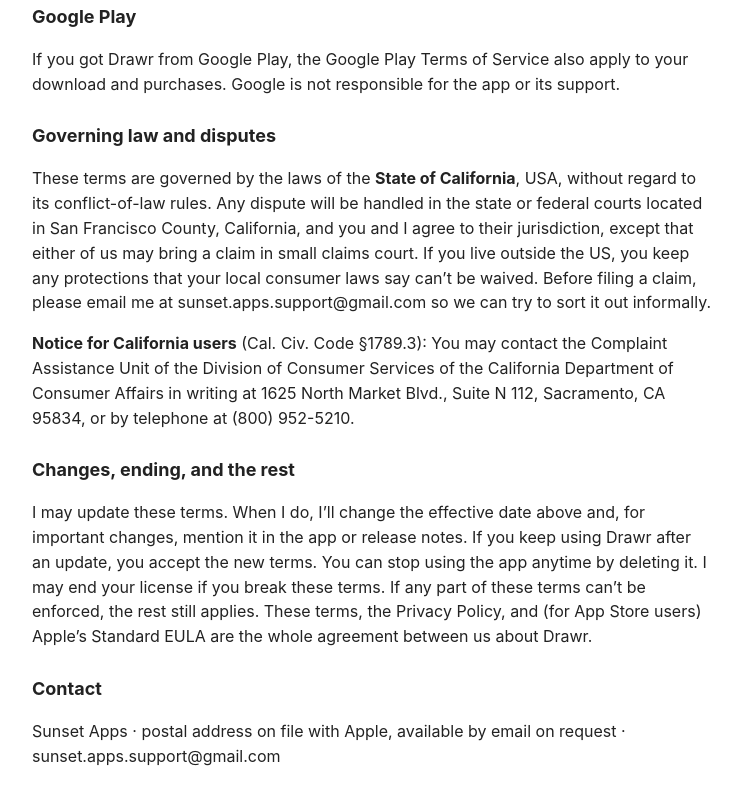
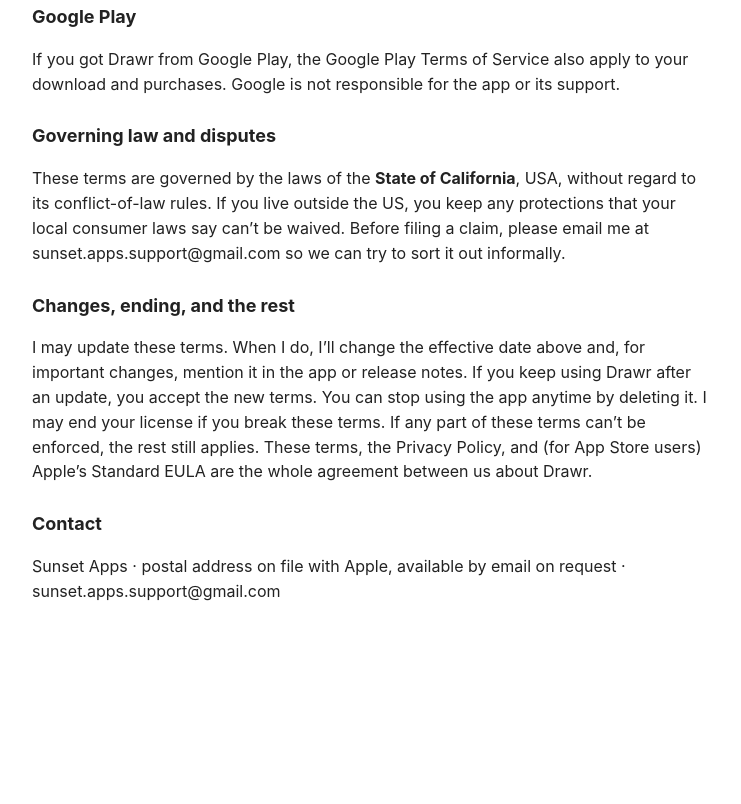
Before and after one commit to CyberTiger-coder/sunset-apps-legal, a plain HTML site: page drawr/terms.html in a window 1280 px wide. Shown: the part 4264-5068 px from the top of the page, without its empty margins (268-1009 px from the left). After the commit the page ends 4924 px from the top, so only its background shows below. Drawn offline with Linux system fonts and the light colour scheme.

Commit message:
Drawr terms: California law only, no court venue
Match Dice IQ by dropping the San Francisco County court sentence and the California consumer notice.

```diff
--- a/drawr/terms.html
+++ b/drawr/terms.html
@@ -55,8 +55,7 @@
 <h2 id="google">Google Play</h2>
 <p>If you got Drawr from Google Play, the Google Play Terms of Service also apply to your download and purchases. Google is not responsible for the app or its support.</p>
 <h2 id="law">Governing law and disputes</h2>
-<p>These terms are governed by the laws of the <b>State of California</b>, USA, without regard to its conflict-of-law rules. Any dispute will be handled in the state or federal courts located in San Francisco County, California, and you and I agree to their jurisdiction, except that either of us may bring a claim in small claims court. If you live outside the US, you keep any protections that your local consumer laws say can’t be waived. Before filing a claim, please email me at sunset.apps.support@gmail.com so we can try to sort it out informally.</p>
-<p><b>Notice for California users</b> (Cal. Civ. Code §1789.3): You may contact the Complaint Assistance Unit of the Division of Consumer Services of the California Department of Consumer Affairs in writing at 1625 North Market Blvd., Suite N 112, Sacramento, CA 95834, or by telephone at (800) 952-5210.</p>
+<p>These terms are governed by the laws of the <b>State of California</b>, USA, without regard to its conflict-of-law rules. If you live outside the US, you keep any protections that your local consumer laws say can’t be waived. Before filing a claim, please email me at sunset.apps.support@gmail.com so we can try to sort it out informally.</p>
 <h2 id="changes">Changes, ending, and the rest</h2>
 <p>I may update these terms. When I do, I’ll change the effective date above and, for important changes, mention it in the app or release notes. If you keep using Drawr after an update, you accept the new terms. You can stop using the app anytime by deleting it. I may end your license if you break these terms. If any part of these terms can’t be enforced, the rest still applies. These terms, the Privacy Policy, and (for App Store users) Apple’s Standard EULA are the whole agreement between us about Drawr.</p>
 <h2 id="contact">Contact</h2>
```
